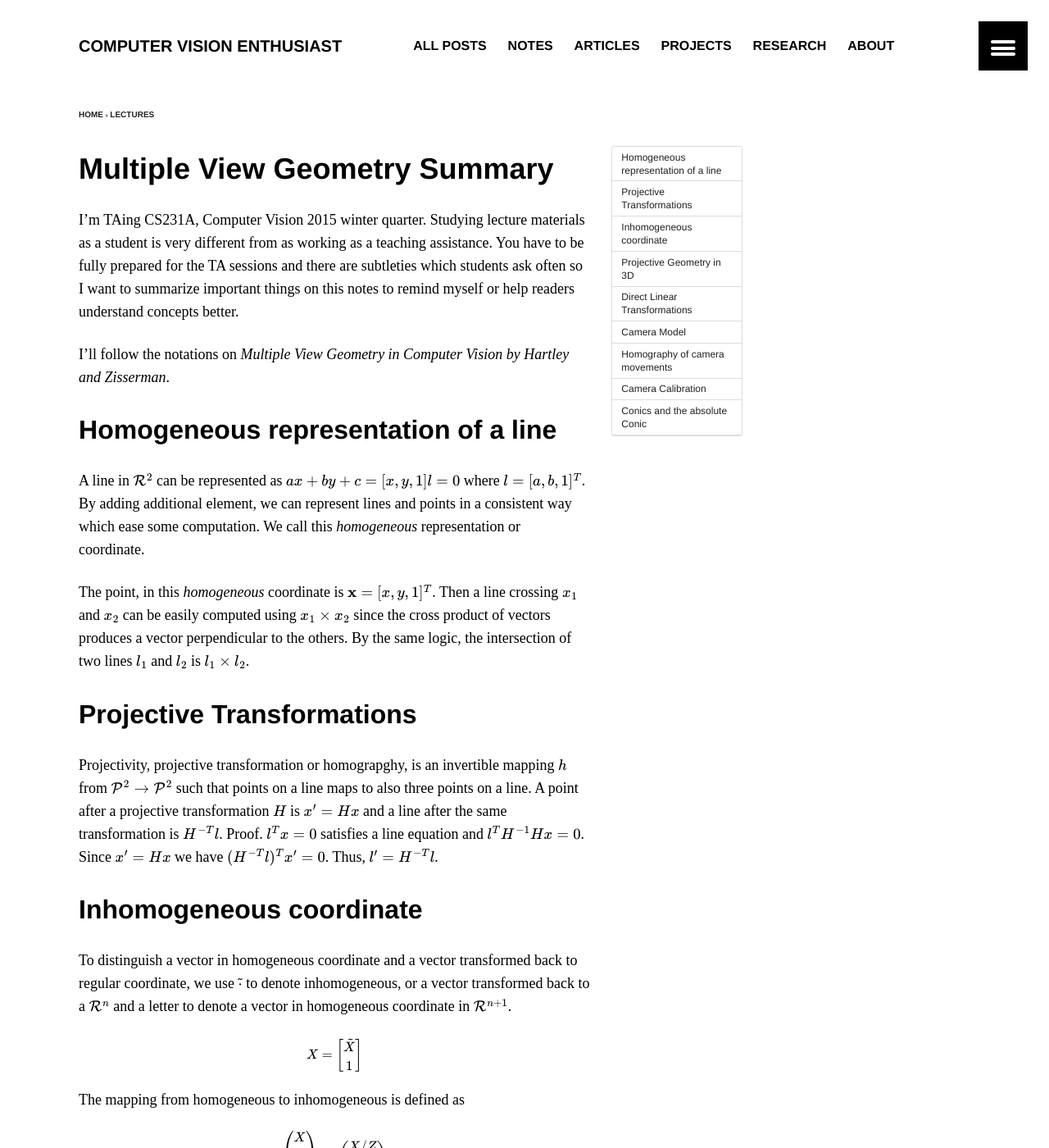
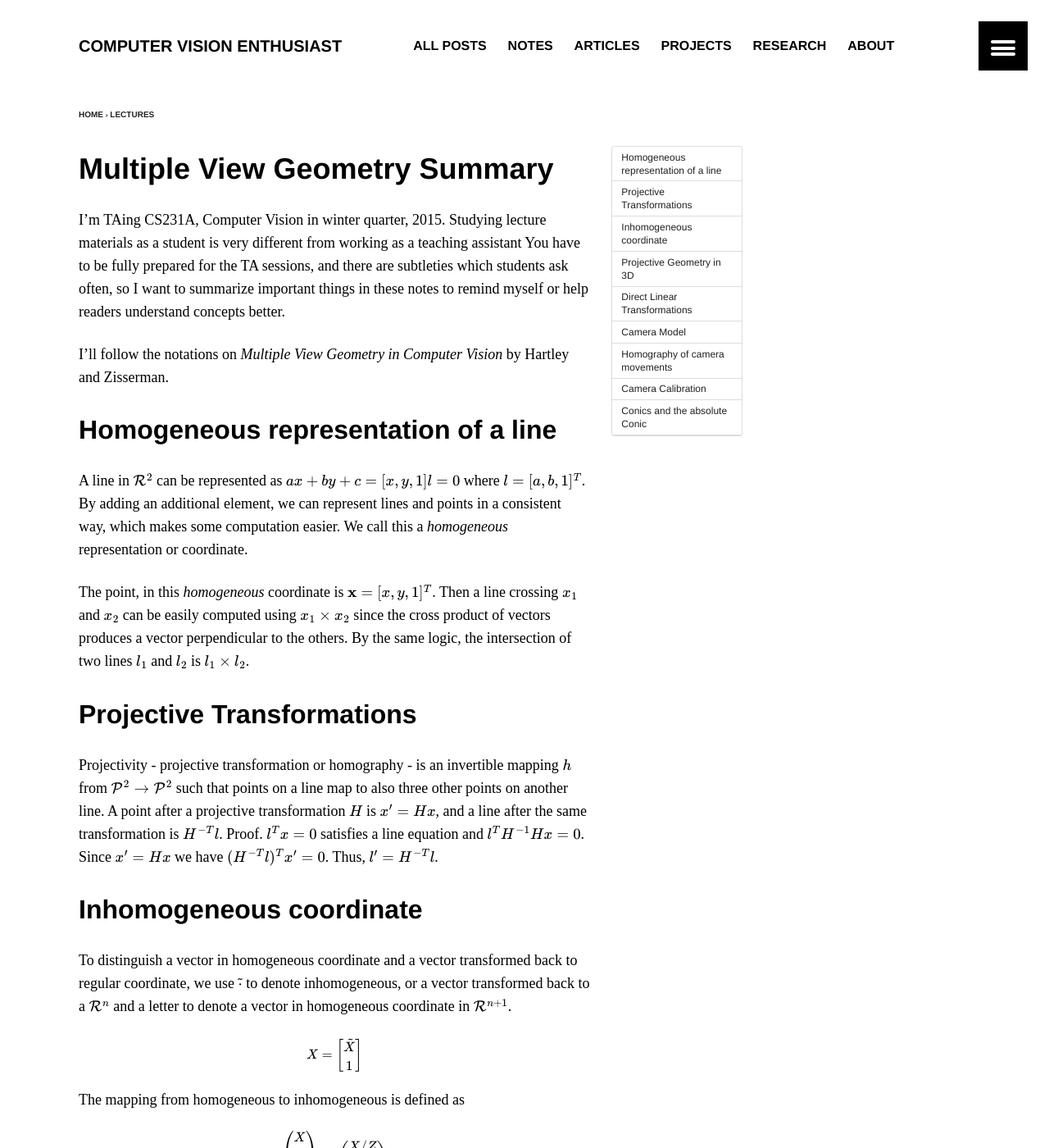
Before and after one commit to antran89/blog, a Jekyll site: the page built from _posts/lectures/2015-01-25-multiple-view-geometry.md, in a window 1280 px wide and 1400 px high. Shown: the whole window at 82% size. Built offline with Jekyll 4.4.1, drawn with Linux system fonts in a browser that asks for light colours; formulas are drawn with MathJax 3; comment, search, counter and statistics services are not loaded.

Commit message:
minor change multiple view

```diff
--- a/_posts/lectures/2015-01-25-multiple-view-geometry.md
+++ b/_posts/lectures/2015-01-25-multiple-view-geometry.md
@@ -16,20 +16,20 @@ image:
 ---
 
 
-I’m TAing CS231A, Computer Vision 2015 winter quarter. Studying lecture materials as a student is very different from as working as a teaching assistance. You have to be fully prepared for the TA sessions and there are subtleties which students ask often so  I want to summarize important things on this notes to remind myself or help readers understand concepts better.
+I’m TAing CS231A, Computer Vision in winter quarter, 2015. Studying lecture materials as a student is very different from working as a teaching assistant You have to be fully prepared for the TA sessions, and there are subtleties which students ask often, so I want to summarize important things in these notes to remind myself or help readers understand concepts better.
 
-I’ll follow the notations on *Multiple View Geometry in Computer Vision by Hartley and Zisserman*.
+I’ll follow the notations on *Multiple View Geometry in Computer Vision* by Hartley and Zisserman.
 
 ## Homogeneous representation of a line
 
-A line in $\mathcal{R}^2$ can be represented as $ax+by+c = [x, y, 1] l = 0$ where $l = [a, b, 1]^T$. By adding additional element, we can represent lines and points in a consistent way which ease some computation. We call this *homogeneous* representation or coordinate.
+A line in $\mathcal{R}^2$ can be represented as $ax+by+c = [x, y, 1] l = 0$ where $l = [a, b, 1]^T$. By adding an additional element, we can represent lines and points in a consistent way, which makes some computation easier. We call this a *homogeneous* representation or coordinate.
 
 The point, in this *homogeneous* coordinate is $\mathbf{x} = [x,y,1]^T$. Then a line crossing $x_1$ and $x_2$ can be easily computed using $x_1 \times x_2$ since the cross product of vectors produces a vector perpendicular to the others. By the same logic, the intersection of two lines $l_1$ and $l_2$ is $l_1 \times l_2$.
 
 
 ## Projective Transformations
 
-Projectivity, projective transformation or homograpghy, is an invertible mapping $h$ from $\mathcal{P}^2 \rightarrow \mathcal{P}^2$ such that points on a line maps to also three points on a line. A point after a projective transformation $H$ is $x’ = Hx$ and a line after the same transformation is $H^{-T}l$. Proof. $l^Tx = 0$ satisfies a line equation and $l^T H^{-1} Hx = 0$. Since $x’ = Hx$ we have $(H^{-T}l)^Tx’ = 0$. Thus, $l’ = H^{-T}l$.
+Projectivity - projective transformation or homography - is an invertible mapping $h$ from $\mathcal{P}^2 \rightarrow \mathcal{P}^2$ such that points on a line map to also three other points on another line. A point after a projective transformation $H$ is $x’ = Hx$, and a line after the same transformation is $H^{-T}l$. Proof. $l^Tx = 0$ satisfies a line equation and $l^T H^{-1} Hx = 0$. Since $x’ = Hx$ we have $(H^{-T}l)^Tx’ = 0$. Thus, $l’ = H^{-T}l$.
 
 ## Inhomogeneous coordinate
 
```
Also changed, not shown: _posts/notes/2015-01-29-ipython-webserver-setup.md (added, +76 -0 lines).
